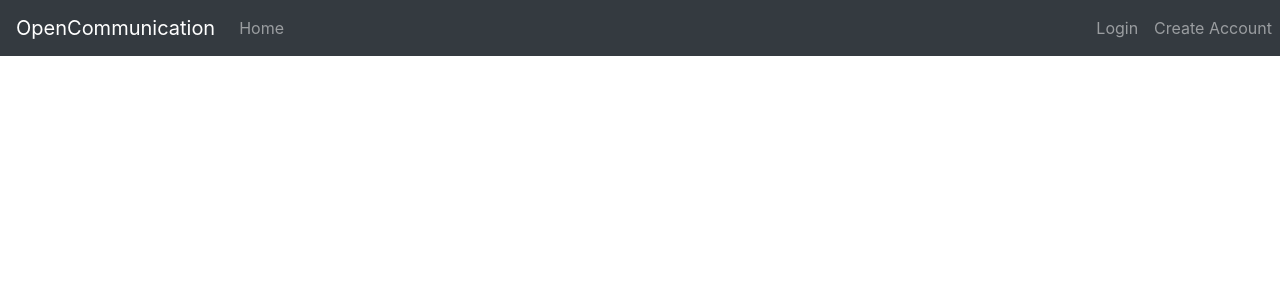
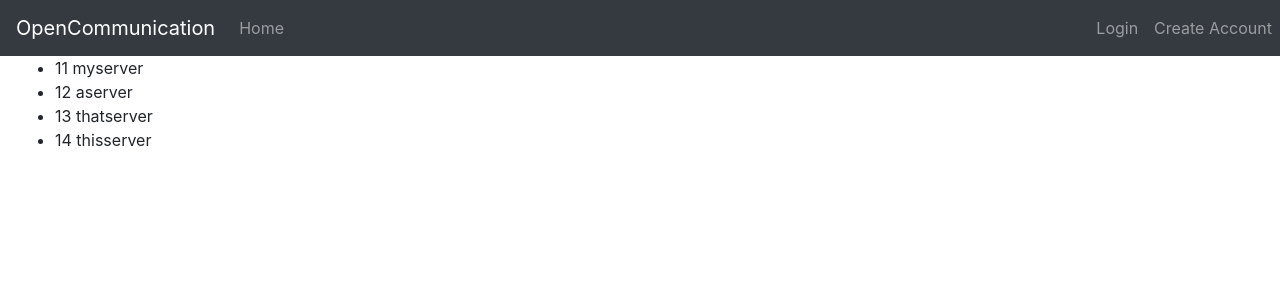
Before and after one commit to jaredglaser/OpenCommunicationFrontEnd, an Angular app: page /ui in a window 1280 px wide. Before the commit this address led to /. Shown: the top 300 px of the page. Built offline with nearby package versions, Linux system fonts and the light colour scheme.

Commit message:
set up backend hooks for the login page and added ui page

```diff
--- /dev/null
+++ b/src/app/Globals.ts
@@ -0,0 +1,4 @@
+export const Globals = {
+    ip : "localhost",
+    port : "3000"
+  }
--- a/src/app/app-routing.module.ts
+++ b/src/app/app-routing.module.ts
@@ -3,6 +3,7 @@ import { Routes, RouterModule } from '@angular/router';
 import { HomeComponent } from './pages/home/home.component';
 import { RegisterComponent } from './pages/register/register.component';
 import { LoginComponent } from './pages/login/login.component';
+import { UIComponent } from './pages/ui/ui.component';
 
 
 
@@ -10,7 +11,8 @@ const routes: Routes = [
   {path:'',redirectTo:'home',pathMatch:'full'},
   {path:'home',component: HomeComponent},
   {path:'register',component: RegisterComponent},
-  {path:'login',component: LoginComponent}
+  {path:'login',component: LoginComponent},
+  {path: 'ui', component: UIComponent}
 ];
 
 @NgModule({
--- a/src/app/pages/home/home.component.ts
+++ b/src/app/pages/home/home.component.ts
@@ -9,7 +9,20 @@ export class HomeComponent implements OnInit {
 
   constructor() { }
 
+
   ngOnInit(): void {
+    this.loadScript("https://cdnjs.cloudflare.com/ajax/libs/socket.io/2.3.0/socket.io.js");
+  }
+
+
+  private loadScript(url: string) {
+    const body = <HTMLDivElement>document.body;
+    const script = document.createElement('script');
+    script.innerHTML = '';
+    script.src = url;
+    script.async = false;
+    script.defer = true;
+    body.appendChild(script);
   }
 
 }
--- a/src/app/pages/login/login.component.html
+++ b/src/app/pages/login/login.component.html
@@ -1,12 +1,12 @@
 <h2>Login</h2>
-<form>
+<form #loginform="ngForm" (ngSubmit)="login(loginform)">
     <div class="form-group">
         <label for="fname">Username:</label>
-        <input type="text" class="form-control" id="username" style="width:200px">
+        <input type="text" class="form-control" id="username" style="width:200px" name="username" >
     </div>
     <div class="form-group">
         <label for="pwd">Password:</label>
-        <input type="password" class="form-control" id="pwd" style="width:200px">
+        <input type="password" class="form-control" id="pwd" style="width:200px" name="password">
     </div>
-    <button id="sign-in" type="button" class="btn btn-info">Sign in</button>
+    <button id="sign-in" type="submit" class="btn btn-info">Sign in</button>
 </form>
--- a/src/app/pages/login/login.component.ts
+++ b/src/app/pages/login/login.component.ts
@@ -1,4 +1,7 @@
 import { Component, OnInit } from '@angular/core';
+import { HttpClient } from '@angular/common/http';
+import { Globals } from 'src/app/Globals';
+import { NgForm } from '@angular/forms';
 
 @Component({
   selector: 'app-login',
@@ -7,9 +10,16 @@ import { Component, OnInit } from '@angular/core';
 })
 export class LoginComponent implements OnInit {
 
-  constructor() { }
+  constructor(private http: HttpClient) { }
 
   ngOnInit(): void {
+
+  }
+
+  login(form : NgForm){
+    this.http.post<any>(Globals.ip+":"+Globals.port+"/api/security/login",{username : form.controls.username, password : form.controls.password}).subscribe( data => {
+      alert(data);
+    })
   }
 
 }
--- /dev/null
+++ b/src/app/pages/ui/ui.component.html
@@ -0,0 +1,5 @@
+<ul>
+    <li *ngFor="let server of servers">
+      <span >{{server.id}}</span> {{server.name}}
+    </li>
+  </ul>
--- /dev/null
+++ b/src/app/pages/ui/ui.component.ts
@@ -0,0 +1,33 @@
+import { Component, OnInit } from '@angular/core';
+import { NgModule } from '@angular/core';
+import { BrowserModule } from '@angular/platform-browser';
+
+
+class server{
+  id : number;
+  name : string;
+}
+
+const SERVERS: server[] = [
+  { id: 11, name: 'myserver' },
+  { id: 12, name: 'aserver' },
+  { id: 13, name: 'thatserver' },
+  { id: 14, name: 'thisserver' },
+];
+@Component({
+  selector: 'app-ui',
+  templateUrl: './ui.component.html',
+  styleUrls: ['./ui.component.css'],
+})
+export class UIComponent implements OnInit {
+  servers = SERVERS;
+  constructor() { }
+
+
+  ngOnInit(): void {
+
+  }
+
+
+
+}
```
Also changed, not shown: src/app/app.module.ts (+7 -2 lines), src/app/pages/ui/ui.component.css (added), 1 other file (tests, documents, lock files or other folders).
